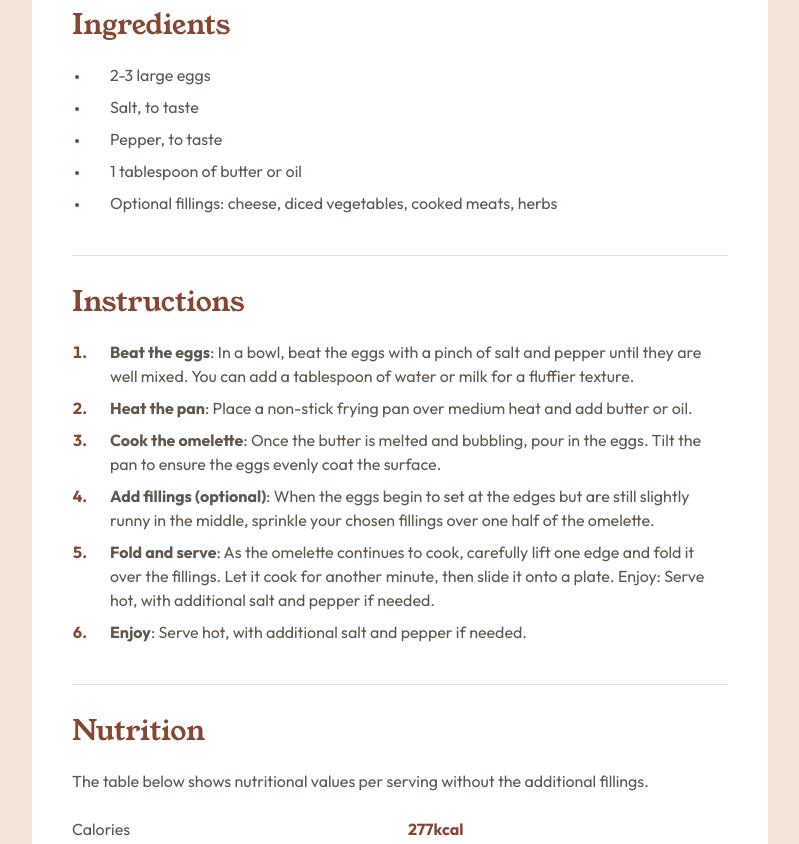
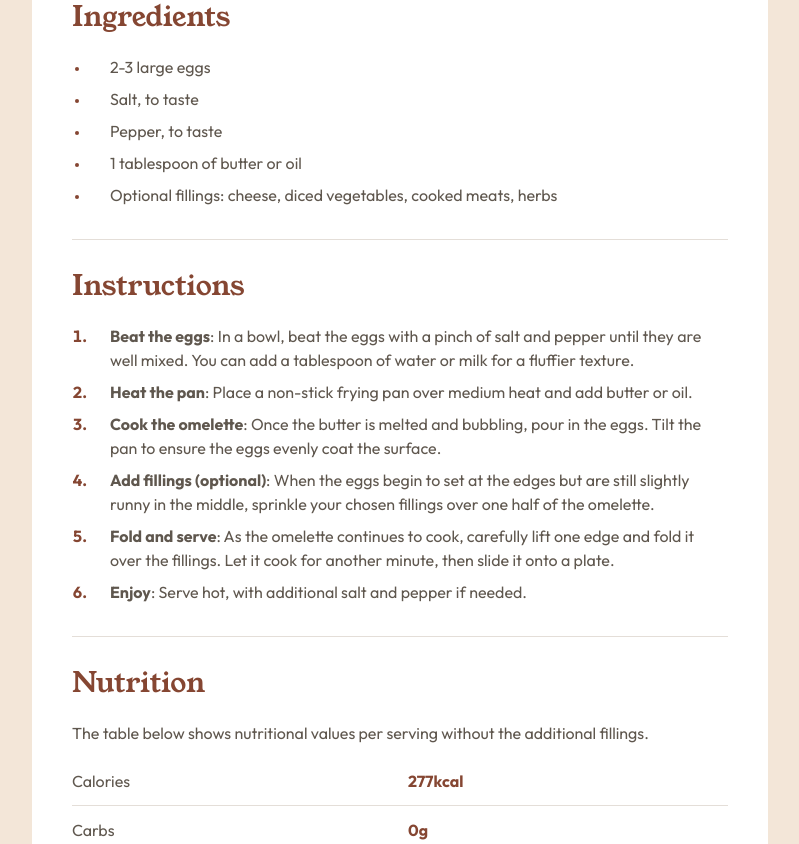
Before and after one commit to cha-minmin/recipe-page-main, a plain HTML site: page index.html in a window 1280 px wide. Shown: the part 853-1697 px from the top of the page, without its empty margins (240-1039 px from the left). Drawn offline with Linux system fonts and the light colour scheme.

Commit message:
corrected text error

```diff
--- a/index.html
+++ b/index.html
@@ -105,7 +105,7 @@
             <span class="list-subtitle">Fold and serve</span>: As the omelette
             continues to cook, carefully lift one edge and fold it over the
             fillings. Let it cook for another minute, then slide it onto a
-            plate. Enjoy: Serve hot, with additional salt and pepper if needed.
+            plate.
           </span>
           </li>
           <li><span class="list-text">
--- a/styles.css
+++ b/styles.css
@@ -104,6 +104,10 @@ li {
   margin-bottom: 8px;
 }
 
+li:last-child {
+  margin-bottom: 0;
+}
+
 ul {
   margin-left: 18px;
 }
```
